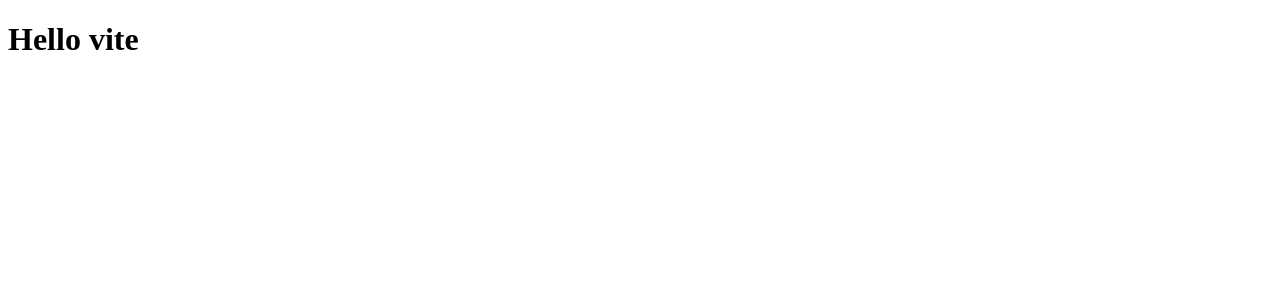
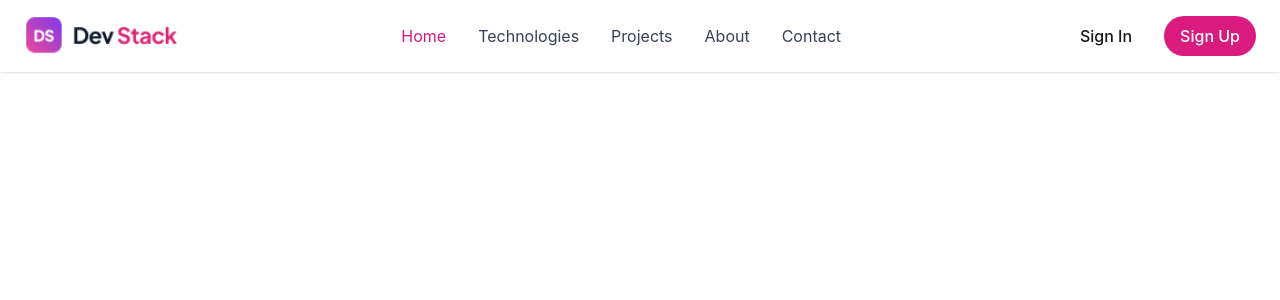
Before and after one commit to roknuzzaman-sagor/my-Dev-stack, a React (Vite) app: page / in a window 1280 px wide. Shown: the top 300 px of the page. Built offline with nearby package versions, Linux system fonts and the light colour scheme.

Commit message:
Navbar completed

```diff
--- a/package.json
+++ b/package.json
@@ -10,14 +10,18 @@
     "preview": "vite preview"
   },
   "dependencies": {
+    "@tailwindcss/vite": "^4.3.3",
     "react": "^19.2.8",
-    "react-dom": "^19.2.8"
+    "react-dom": "^19.2.8",
+    "react-icons": "^5.7.0",
+    "tailwindcss": "^4.3.3"
   },
   "devDependencies": {
     "@types/node": "^24.13.3",
     "@types/react": "^19.2.18",
     "@types/react-dom": "^19.2.7",
     "@vitejs/plugin-react": "^6.1.1",
+    "daisyui": "^5.7.36",
     "oxlint": "^1.81.0",
     "typescript": "~6.0.2",
     "vite": "^8.3.0"
--- a/src/App.tsx
+++ b/src/App.tsx
@@ -1,4 +1,5 @@
 
+import Nav from './Components/Nav';
 
 
 function App() {
@@ -7,8 +8,9 @@ function App() {
   return (
     <>
 
+      <Nav></Nav>
 
-   <h1>Hello vite</h1>
+
 
 
     </>
--- /dev/null
+++ b/src/Components/Nav.tsx
@@ -0,0 +1,50 @@
+import { FaBars } from "react-icons/fa";
+import Logo from "../assets/logo-text.png";
+
+const Nav = () => {
+  return (
+    <nav className="border-amber-50 bg-white shadow-sm">
+      <div className="container mx-auto flex items-center justify-between px-6 py-4">
+
+        <button className="text-2xl md:hidden cursor-pointer"> <FaBars/></button>
+
+
+        <div>
+          <img src={Logo} alt="" className="h-10 w-auto" />
+        </div>
+
+        <ul className="hidden items-center gap-8 md:flex">
+          <li className="cursor-pointer text-[#d91b7e]">Home</li>
+
+          <li className="cursor-pointer text-gray-700 transition hover:text-blue-600">
+            Technologies
+          </li>
+
+          <li className="cursor-pointer text-gray-700 transition hover:text-blue-600">
+            Projects
+          </li>
+
+          <li className="cursor-pointer text-gray-700 transition hover:text-blue-600">
+            About
+          </li>
+
+          <li className="cursor-pointer text-gray-700 transition hover:text-blue-600">
+            Contact
+          </li>
+        </ul>
+
+        <div className="flex items-center gap-4">
+          <button className="font-medium rounded-tl-box px-4 py-2 cursor-pointer">
+            Sign In
+          </button>
+
+          <button className="rounded-full bg-[#d91b7e] px-4 py-2 font-medium text-white transition hover:bg-blue-700">
+            Sign Up
+          </button>
+        </div>
+      </div>
+    </nav>
+  );
+};
+
+export default Nav;
--- a/src/index.css
+++ b/src/index.css
@@ -0,0 +1,2 @@
+@import "tailwindcss";
+@plugin "daisyui";
--- a/vite.config.ts
+++ b/vite.config.ts
@@ -1,7 +1,8 @@
+import tailwindcss from '@tailwindcss/vite';
 import react from '@vitejs/plugin-react'
 import { defineConfig } from 'vite'
 
 // https://vite.dev/config/
 export default defineConfig({
-  plugins: [react()],
+  plugins: [react(),tailwindcss()],
 })
```
Also changed, not shown: 1 other file (tests, documents, lock files or other folders).
